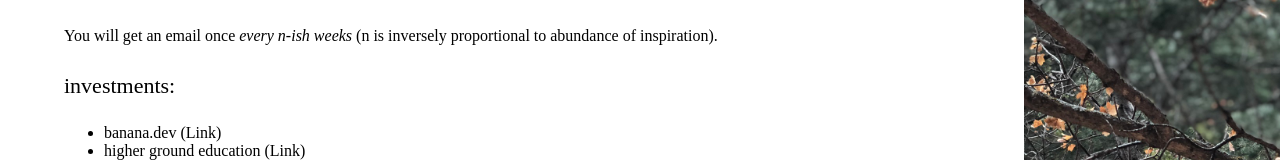
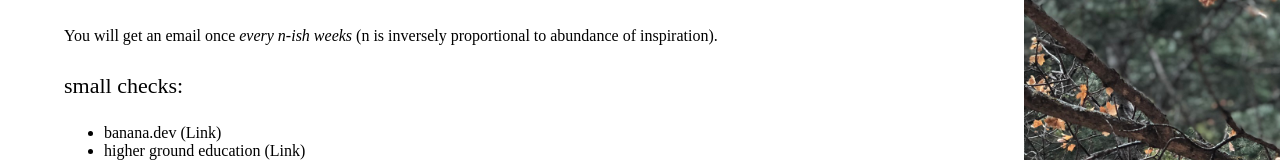
Before and after one commit to garshythoel/harsh-personal-website, a Next.js app: page / in a window 1280 px wide. Shown: the part 392-552 px from the top of the page. Built offline with nearby package versions, Linux system fonts and the light colour scheme.

Commit message:
investments to small checks

```diff
--- a/pages/index.js
+++ b/pages/index.js
@@ -119,7 +119,7 @@ export default function Home() {
               inversely proportional to abundance of inspiration).
             </p>
           </div>
-          <p className="textSize-m">investments:</p>
+          <p className="textSize-m">small checks:</p>
           <ul>
             <li>banana.dev (
               <GALink eventLabel="Clicked Banana"
```
